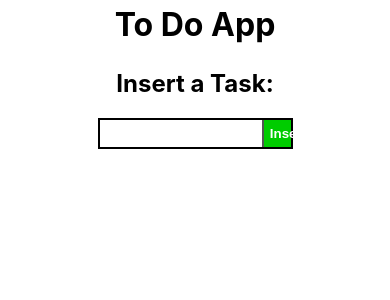
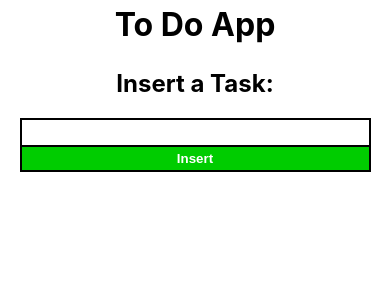
Before and after one commit to lvcodes3/todo-app, a React (Create React App) app: page / in a window 390 px wide. Shown: the top 300 px of the page. Built offline with nearby package versions, Linux system fonts and the light colour scheme.

Commit message:
added css media query for TaskInput component

```diff
--- a/src/components/TaskInput.tsx
+++ b/src/components/TaskInput.tsx
@@ -1,18 +1,22 @@
 // dependencies
 import { useState, Dispatch, SetStateAction } from "react";
 import styled from "styled-components";
+
 // data structures
 import { LinkNode } from "../linked-list/LinkNode";
 import { LinkedList } from "../linked-list/LinkedList";
 
+// defining passed in props
 type TaskInputProps = {
   sll: LinkedList;
   setTasks: Dispatch<SetStateAction<string[]>>;
 };
 
 const TaskInput = (props: TaskInputProps) => {
+  // props
   const { sll, setTasks } = props;
 
+  // states
   const [task, setTask] = useState("");
 
   const handleSubmit = (e: React.FormEvent<HTMLFormElement>) => {
@@ -34,21 +38,19 @@ const TaskInput = (props: TaskInputProps) => {
     <Container>
       <h2>Insert a Task:</h2>
       <form onSubmit={handleSubmit}>
-        <div>
         <input
           type="text"
           value={task}
           onChange={(e) => setTask(e.target.value)}
         />
         <button type="submit">Insert</button>
-        </div>
       </form>
     </Container>
   );
 };
 
 const Container = styled.div`
-  width: 50%;
+  width: 75%;
   padding-bottom: 10px;
   /*border: 1px solid black;*/
 
@@ -57,12 +59,11 @@ const Container = styled.div`
   }
 
   form {
-    div {
     display: flex;
-      justify-content: center;
     border: 2px solid black;
 
     input {
+      box-sizing: border-box;
       width: 85%;
       height: 25px;
       border: none;
@@ -77,10 +78,27 @@ const Container = styled.div`
       color: white;
       background-color: #00cc00;
       cursor: pointer;
-        border: 2x solid black;
-        border-right: none;
-        border-top: none;
-        border-bottom: none;
+      border: none;
+      border-left: 2px solid black;
+    }
+  }
+
+  @media (max-width: 1024px) {
+    width: 90%;
+
+    form {
+      flex-direction: column;
+
+      input {
+        width: 100%;
+        border: none;
+      }
+
+      button {
+        width: 100%;
+        height: 25px;
+        border: none;
+        border-top: 2px solid black;
       }
     }
   }
```
Lines whose indentation alone changed are shown as unchanged.
